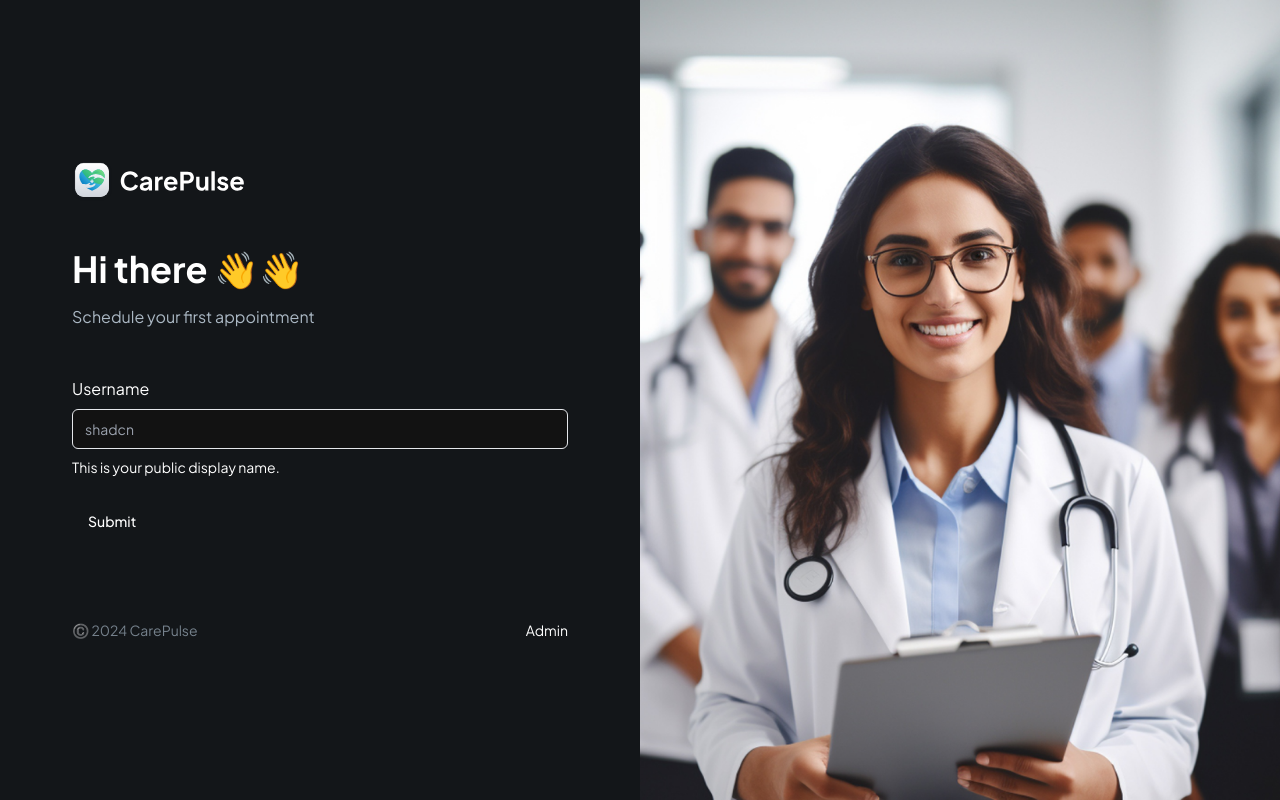
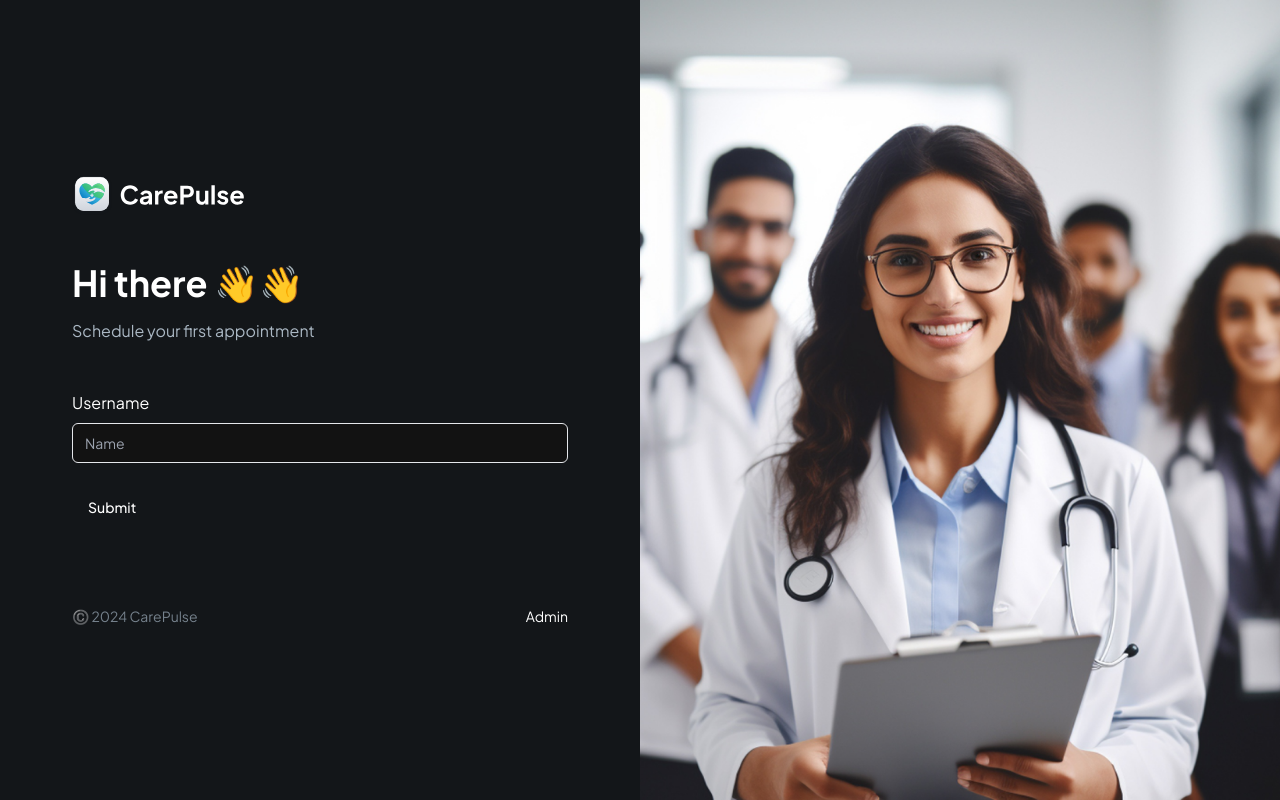
Before and after one commit to DevDivine-001/healthcare, a Next.js app: page / in a window 1280 px wide. Built offline with nearby package versions, Linux system fonts and the light colour scheme.

Commit message:
input type is working

```diff
--- a/components/CustomFormField.tsx
+++ b/components/CustomFormField.tsx
@@ -1,41 +1,76 @@
+
 'use client'
 import React from 'react'
-
 import {
-  FormControl,
-  FormDescription,
   FormField,
   FormItem,
   FormLabel,
   FormMessage,
 } from "@/components/ui/form"
-import { Input } from './ui/input'
 import { Control } from 'react-hook-form'
-
+import { FormFieldType } from './forms/PatientForm'
+import { Input } from "@/components/ui/input"
 
 interface CustomProps {
   control: Control<any>,
+  fieldType: FormFieldType,
+  name: string,
+  label?: string,
+  placeholder?: string,
+  iconSrc?: string,
+  iconAlt?: string,
+  disable?: boolean,
+  dateFormat?: string,
+  showTimeSelect?: boolean,
+  renderSkeleton?: (field: any) => React.ReactNode
 }
 
+const RenderField = ({ field, props }: { field: any; props: CustomProps }) => {
+  switch (props.fieldType) {
+    case FormFieldType.INPUT:
+      return (
+        <Input
+          {...field}
+          type="text"
+          placeholder={props.placeholder}
+          disabled={props.disable}
+          className="input-field"
+        />
+      )
+    case FormFieldType.TEXTAREA:
+      return (
+        <textarea
+          {...field}
+          placeholder={props.placeholder}
+          disabled={props.disable}
+          className="textarea-field"
+        />
+      )
+    // Add more cases for other field types
+    default:
+      return null
+  }
+}
 
-const CustomFormField = ({control}: CustomProps) => {
+const CustomFormField = (props: CustomProps) => {
+  const { control, fieldType, name, label } = props
+
   return (
-   <FormField
-          control={control}
-          name="username"
-          render={({ field }) => (
-            <FormItem>
-              <FormLabel className="text-[#fff]"><p className="text-[#fff]">Username</p></FormLabel>
-              <FormControl>
-                <Input placeholder="shadcn" {...field} />
-              </FormControl>
-              <FormDescription>
-                This is your public display name.
-              </FormDescription>
-              <FormMessage />
-            </FormItem>
+    <FormField
+      control={control}
+      name={name}
+      render={({ field }) => (
+        <FormItem className="flex-1">
+          {fieldType !== FormFieldType.CHECKBOX && label && (
+            <FormLabel><p className='text-[#fff]'>{label}</p></FormLabel>
           )}
-        />
+
+          <RenderField field={field} props={props} />
+
+          <FormMessage className="shad-error" />
+        </FormItem>
+      )}
+    />
   )
 }
 
--- a/components/forms/PatientForm.tsx
+++ b/components/forms/PatientForm.tsx
@@ -3,12 +3,19 @@
 import { zodResolver } from "@hookform/resolvers/zod"
 import { useForm } from "react-hook-form"
 import { z } from "zod"
-import {
-  Form
-} from "@/components/ui/form"
-// import { Input } from "@/components/ui/input"
+import { Form } from "@/components/ui/form"
 import { Button } from "../ui/button"
 import CustomFormField from "../CustomFormField"
+
+export const enum FormFieldType {
+  INPUT = "input",
+  TEXTAREA = "textarea",
+  PHONE_INPUT = "phoneInput",
+  CHECKBOX = "checkbox",
+  DATE_PICKER = "datePicker",
+  SELECT = "select",
+  SKELETON = "skeleton",
+}
 
 const formSchema = z.object({
   username: z.string().min(2, {
@@ -16,8 +23,7 @@
   }),
 })
 
-const  PatientForm =() => {
-  // 1. Define your form.
+const PatientForm = () => {
   const form = useForm<z.infer<typeof formSchema>>({
     resolver: zodResolver(formSchema),
     defaultValues: {
@@ -25,22 +31,28 @@
     },
   })
 
-  // 2. Define a submit handler.
   function onSubmit(values: z.infer<typeof formSchema>) {
-    // Do something with the form values.
-    // ✅ This will be type-safe and validated.
     console.log(values)
   }
+
   return (
     <Form {...form}>
       <form onSubmit={form.handleSubmit(onSubmit)} className="space-y-6 flex-1">
         <section className="mb-12 space-y-4">
-            <h1 className="header">Hi there 👋👋</h1>
-            <p className="text-dark-700">Schedule your first appointment</p>
+          <h1 className="header">Hi there 👋👋</h1>
+          <p className="text-dark-700">Schedule your first appointment</p>
         </section>
-       <CustomFormField
-       control={form.control}
-       />
+
+        <CustomFormField
+          fieldType={FormFieldType.INPUT}
+          control={form.control}
+          name="Full Name"
+          label="Username"
+          placeholder="Name"
+          iconSrc="assets/icons/user.svg"
+          iconAlt="user"
+        />
+
         <Button type="submit">Submit</Button>
       </form>
     </Form>
```
